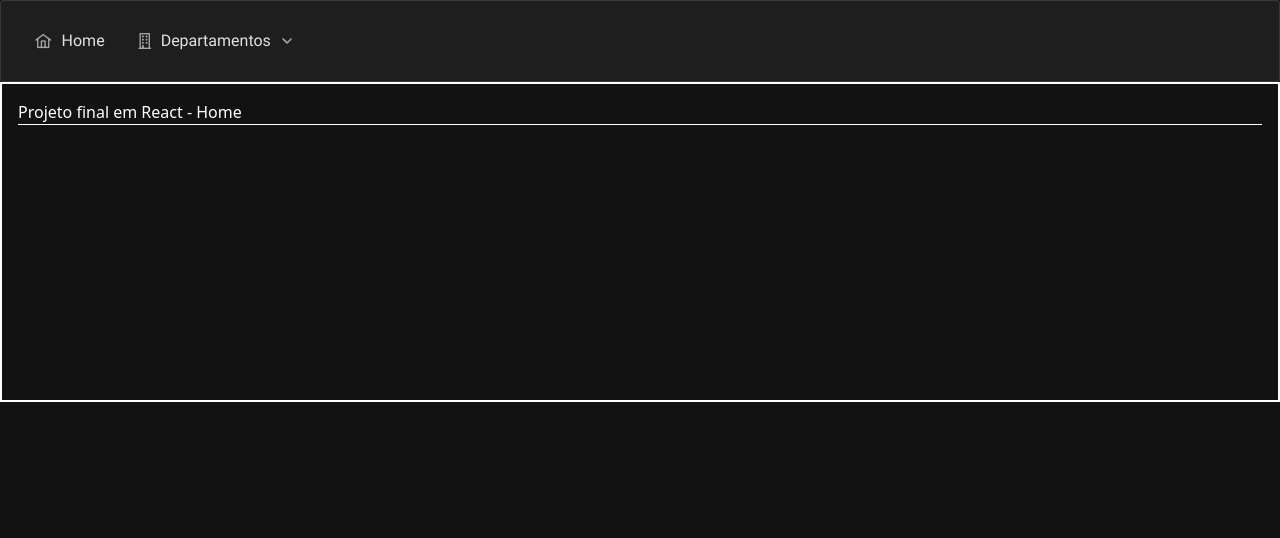
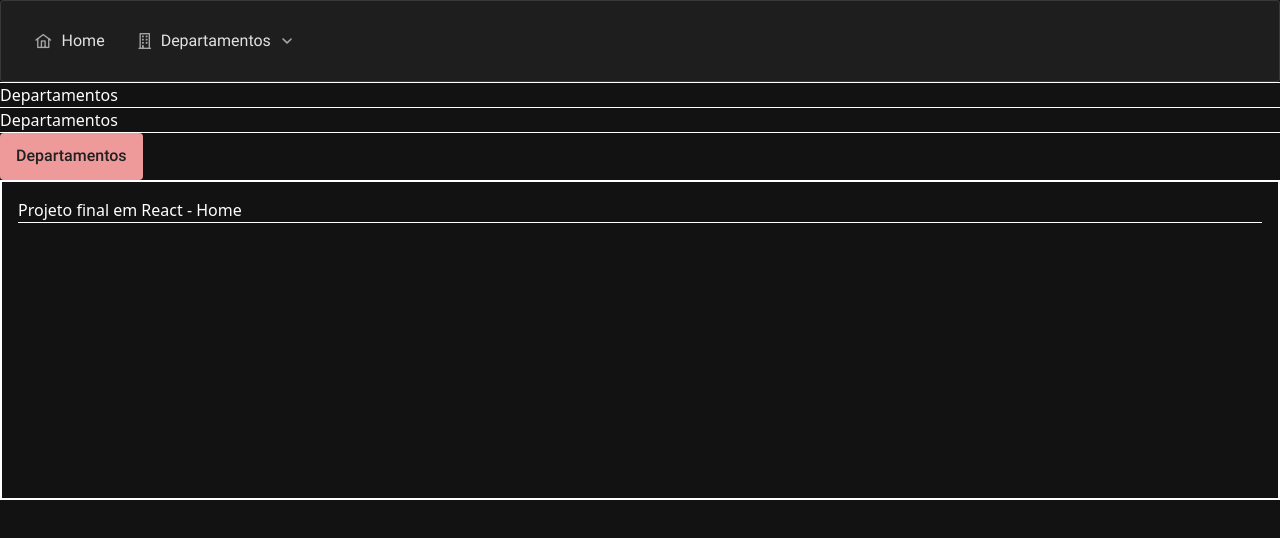
Before and after one commit to Kauhe25/projeto-final-com-react, a React (Vite) app: page / in a window 1280 px wide. Shown: the top 538 px of the page. Built offline with nearby package versions, Linux system fonts and the light colour scheme.

Commit message:
feat: exemplos de chamadas de rotas com link e navigate

```diff
--- a/src/Components/Menu/index.tsx
+++ b/src/Components/Menu/index.tsx
@@ -1,10 +1,26 @@
 import { MegaMenu } from "primereact/megamenu";
 import menuItems from "./menuItems";
+import { Link, useNavigate } from "react-router";
+import { Button } from "primereact/button";
 
 const Menu = () => {
+
+  // Serve para navegar nos links das rotas via JS
+  const navigate = useNavigate()
   return (
     <>
-       <MegaMenu model={menuItems()} breakpoint="900px" />
+      <MegaMenu model={menuItems()} breakpoint="900px" />
+      <hr />
+      <a href="/departamentos">Departamentos</a>
+      <hr />
+      <Link to="/departamentos">Departamentos</Link>
+      <hr />
+      <Button severity="danger" label="Departamentos"
+        onClick={() => {
+          navigate('/departamentos')
+        }}
+      />
+
     </>
   )
 }
```
